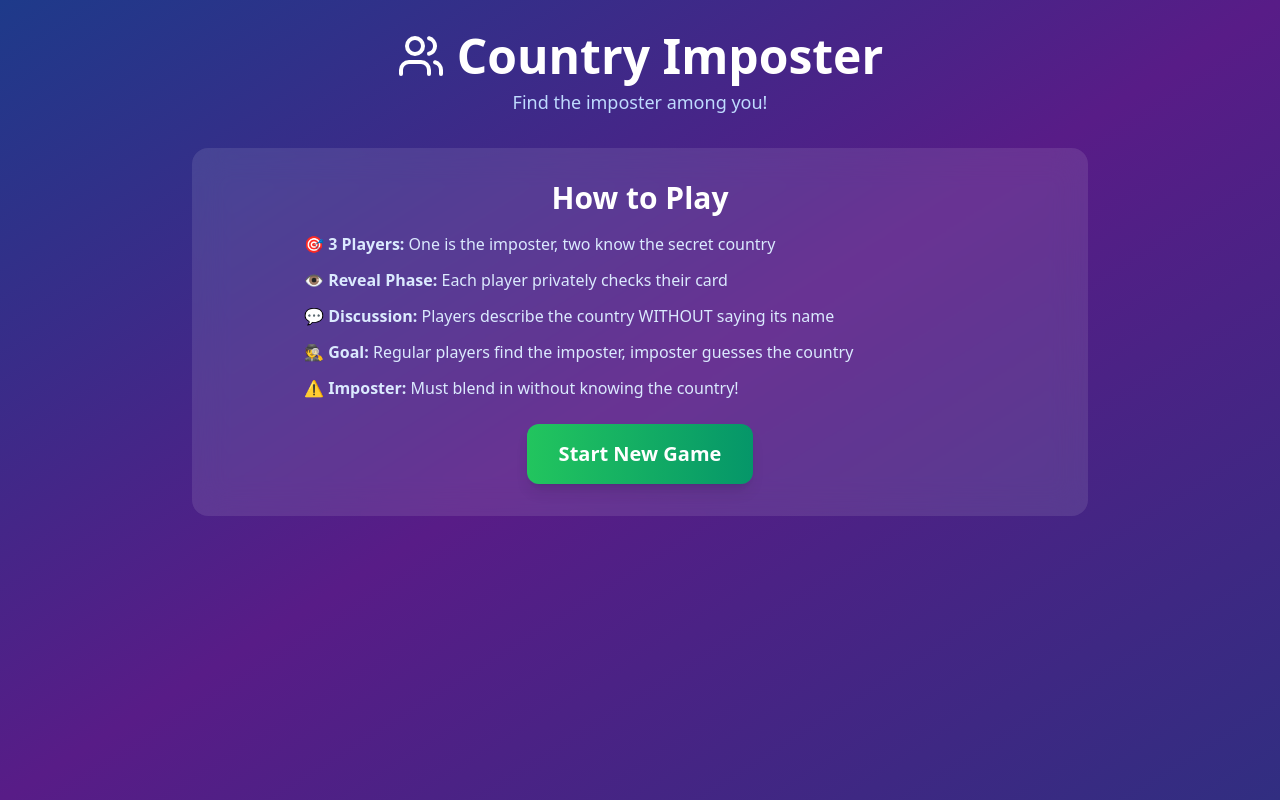
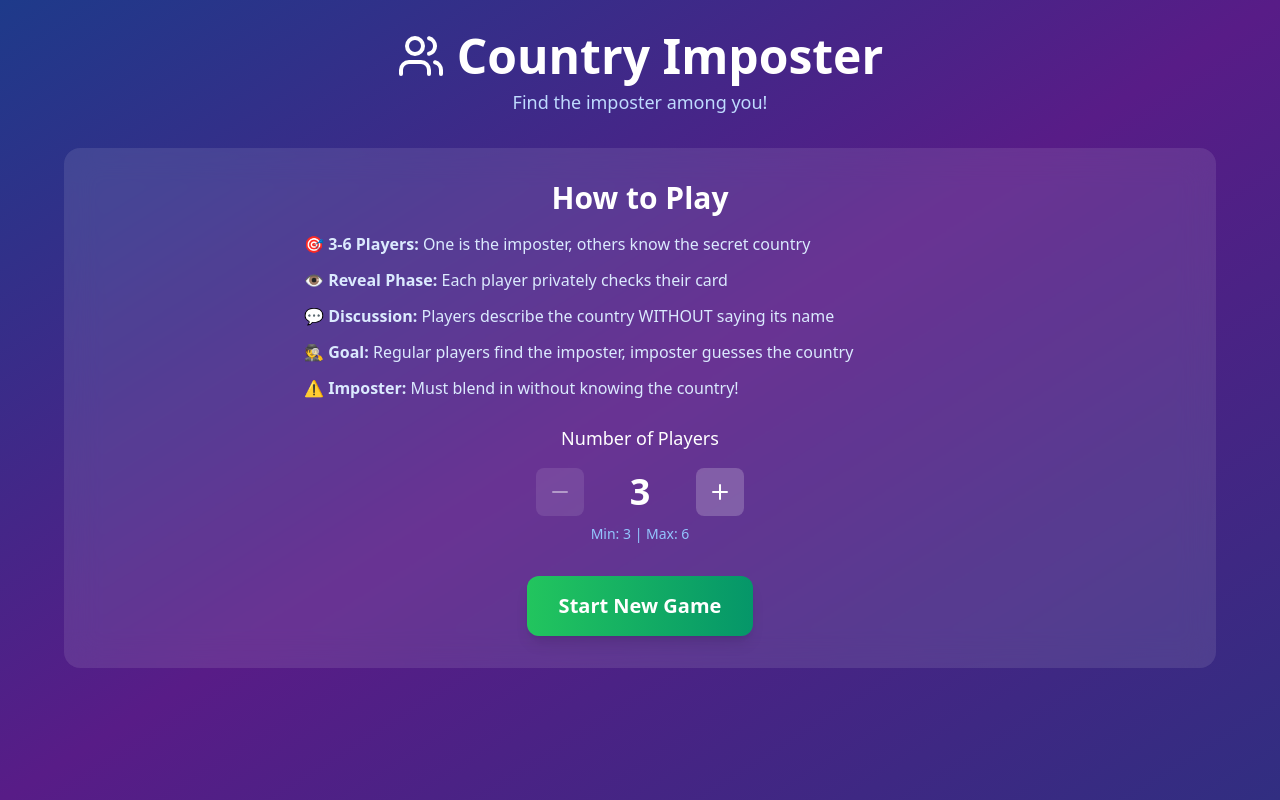
Before and after one commit to swopnil/portfolio, a React (Create React App) app: page /quiz in a window 1280 px wide. Built offline with nearby package versions, Linux system fonts and the light colour scheme.

Commit message:
Update charade.jsx

```diff
--- a/src/pages/charade.jsx
+++ b/src/pages/charade.jsx
@@ -1,5 +1,5 @@
 import React, { useState } from 'react';
-import { Users, Eye, EyeOff, RotateCcw } from 'lucide-react';
+import { Users, Eye, EyeOff, RotateCcw, Plus, Minus } from 'lucide-react';
 
 const COUNTRIES = [
   'Afghanistan', 'Albania', 'Algeria', 'Andorra', 'Angola', 'Antigua and Barbuda', 'Argentina', 'Armenia', 'Australia', 'Austria',
@@ -25,19 +25,20 @@ const COUNTRIES = [
 ];
 
 export default function ImposterGame() {
+  const [numPlayers, setNumPlayers] = useState(3);
   const [gameStarted, setGameStarted] = useState(false);
   const [selectedCountry, setSelectedCountry] = useState('');
   const [imposterIndex, setImposterIndex] = useState(-1);
-  const [revealedPlayers, setRevealedPlayers] = useState([false, false, false]);
+  const [revealedPlayers, setRevealedPlayers] = useState([]);
   const [gamePhase, setGamePhase] = useState('setup');
 
   const startGame = () => {
     const country = COUNTRIES[Math.floor(Math.random() * COUNTRIES.length)];
-    const imposter = Math.floor(Math.random() * 3);
+    const imposter = Math.floor(Math.random() * numPlayers);
     setSelectedCountry(country);
     setImposterIndex(imposter);
     setGameStarted(true);
-    setRevealedPlayers([false, false, false]);
+    setRevealedPlayers(new Array(numPlayers).fill(false));
     setGamePhase('reveal');
   };
 
@@ -55,15 +56,22 @@ export default function ImposterGame() {
     setGameStarted(false);
     setSelectedCountry('');
     setImposterIndex(-1);
-    setRevealedPlayers([false, false, false]);
+    setRevealedPlayers([]);
     setGamePhase('setup');
   };
 
-  const players = ['Player 1', 'Player 2', 'Player 3'];
+  const changePlayers = (delta) => {
+    const newNum = numPlayers + delta;
+    if (newNum >= 3 && newNum <= 6) {
+      setNumPlayers(newNum);
+    }
+  };
+
+  const players = Array.from({ length: numPlayers }, (_, i) => `Player ${i + 1}`);
 
   return (
     <div className="min-h-screen bg-gradient-to-br from-blue-900 via-purple-900 to-indigo-900 p-8">
-      <div className="max-w-4xl mx-auto">
+      <div className="max-w-6xl mx-auto">
         <div className="text-center mb-8">
           <h1 className="text-5xl font-bold text-white mb-2 flex items-center justify-center gap-3">
             <Users className="w-12 h-12" />
@@ -77,13 +85,36 @@ export default function ImposterGame() {
             <div className="mb-6">
               <h2 className="text-3xl font-bold text-white mb-4">How to Play</h2>
               <div className="text-left text-blue-100 space-y-3 max-w-2xl mx-auto">
-                <p>🎯 <strong>3 Players:</strong> One is the imposter, two know the secret country</p>
+                <p>🎯 <strong>3-6 Players:</strong> One is the imposter, others know the secret country</p>
                 <p>👁️ <strong>Reveal Phase:</strong> Each player privately checks their card</p>
                 <p>💬 <strong>Discussion:</strong> Players describe the country WITHOUT saying its name</p>
                 <p>🕵️ <strong>Goal:</strong> Regular players find the imposter, imposter guesses the country</p>
                 <p>⚠️ <strong>Imposter:</strong> Must blend in without knowing the country!</p>
               </div>
             </div>
+
+            <div className="mb-8">
+              <p className="text-white text-lg mb-4">Number of Players</p>
+              <div className="flex items-center justify-center gap-4">
+                <button
+                  onClick={() => changePlayers(-1)}
+                  disabled={numPlayers <= 3}
+                  className="bg-white/20 text-white p-3 rounded-lg hover:bg-white/30 disabled:opacity-50 disabled:cursor-not-allowed transition-all"
+                >
+                  <Minus className="w-6 h-6" />
+                </button>
+                <span className="text-white text-4xl font-bold w-20 text-center">{numPlayers}</span>
+                <button
+                  onClick={() => changePlayers(1)}
+                  disabled={numPlayers >= 6}
+                  className="bg-white/20 text-white p-3 rounded-lg hover:bg-white/30 disabled:opacity-50 disabled:cursor-not-allowed transition-all"
+                >
+                  <Plus className="w-6 h-6" />
+                </button>
+              </div>
+              <p className="text-blue-300 text-sm mt-2">Min: 3 | Max: 6</p>
+            </div>
+
             <button
               onClick={startGame}
               className="bg-gradient-to-r from-green-500 to-emerald-600 text-white px-8 py-4 rounded-xl text-xl font-bold hover:from-green-600 hover:to-emerald-700 transform hover:scale-105 transition-all shadow-lg"
@@ -105,7 +136,7 @@ export default function ImposterGame() {
               {players.map((player, index) => (
                 <div
                   key={index}
-                  className={`bg-white/10 backdrop-blur-lg rounded-xl p-6 border-2 transition-all border-purple-500`}
+                  className="bg-white/10 backdrop-blur-lg rounded-xl p-6 border-2 transition-all border-purple-500"
                 >
                   <div className="text-center mb-4">
                     <h3 className="text-2xl font-bold text-white mb-2">{player}</h3>
@@ -152,7 +183,7 @@ export default function ImposterGame() {
               ))}
             </div>
 
-            <div className="flex gap-4 justify-center">
+            <div className="flex gap-4 justify-center flex-wrap">
               {gamePhase === 'reveal' && (
                 <button
                   onClick={startDiscussion}
```
